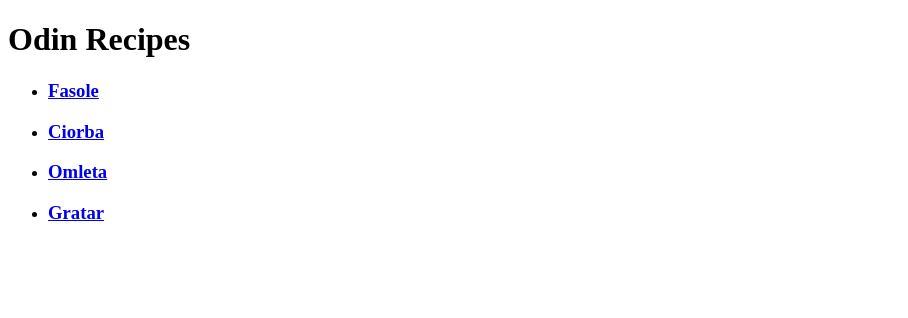
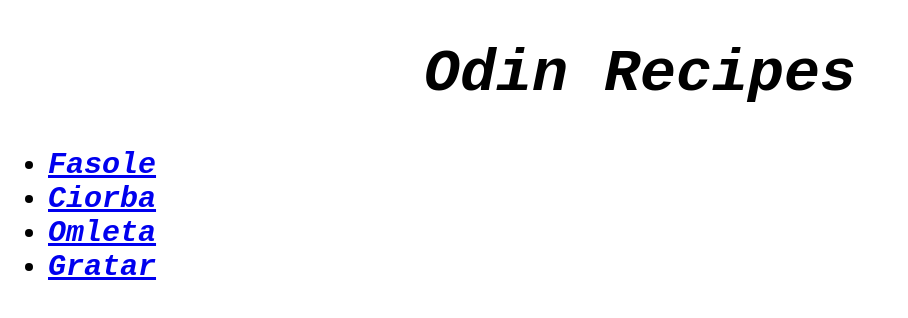
Before and after one commit to GeorgeeIon/odin-recipes, a plain HTML site: page index.html in a window 1280 px wide. Shown: the whole page, without its empty margins (0-908 px from the left). Drawn offline with Linux system fonts and the light colour scheme.

Commit message:
Added CSS

```diff
--- a/index.html
+++ b/index.html
@@ -5,14 +5,15 @@
     <meta http-equiv="X-UA-Compatible" content="IE=edge">
     <meta name="viewport" content="width=device-width, initial-scale=1.0">
     <title>Document</title>
+    <link rel="stylesheet" href="style.css">
 </head>
 <body>
     <h1>Odin Recipes</h1>
-   <ul>
-    <li><h3><a href="./fasole.html">Fasole</a></h3></li>
-    <li><h3><a href="./ciorba.html">Ciorba</a></h3></li>
-    <li><h3><a href="./omleta.html">Omleta</a></h3></li>
-    <li><h3><a href="./gratar.html">Gratar</a></h3></li>
+   <ul class="lista">
+    <li><a href="./fasole.html">Fasole</a></li>
+    <li><a href="./ciorba.html">Ciorba</a></li>
+    <li><a href="./omleta.html">Omleta</a></li>
+    <li><a href="./gratar.html">Gratar</a></li>
     </ul>
 </body>
 </html>
--- /dev/null
+++ b/style.css
@@ -0,0 +1,15 @@
+h1 {
+    text-align: center;
+    font-size: 60px;
+    font-family: 'Courier New', Courier, monospace;
+    font-weight: bold;
+    font-style: italic;
+}
+
+.lista {
+    text-align: left;
+    font-size: 30px;
+    font-style: italic;
+    font-family: 'Courier New', Courier, monospace;
+    font-weight: bold;
+}
--- /dev/null
+++ b/style_ciorba.css
@@ -0,0 +1,20 @@
+h1 {
+    text-align: center;
+    font-size: 60px;
+    font-family: 'Courier New', Courier, monospace;
+    font-weight: bold;
+    font-style: italic;
+}
+img{
+    height: auto;
+    width: 500px;
+    display: block;
+    margin-left: auto;
+    margin-right: auto;
+}
+p{
+    font-family: 'Courier New', Courier, monospace;
+    text-align: center;
+    font-style: italic;
+    font-size: 20px;
+}
--- /dev/null
+++ b/style_fasole.css
@@ -0,0 +1,20 @@
+h1 {
+    text-align: center;
+    font-size: 60px;
+    font-family: 'Courier New', Courier, monospace;
+    font-weight: bold;
+    font-style: italic;
+}
+img{
+    height: auto;
+    width: 500px;
+    display: block;
+    margin-left: auto;
+    margin-right: auto;
+}
+p{
+    font-family: 'Courier New', Courier, monospace;
+    text-align: center;
+    font-style: italic;
+    font-size: 20px;
+}
--- /dev/null
+++ b/style_gratar.css
@@ -0,0 +1,20 @@
+h1 {
+    text-align: center;
+    font-size: 60px;
+    font-family: 'Courier New', Courier, monospace;
+    font-weight: bold;
+    font-style: italic;
+}
+img{
+    height: auto;
+    width: 500px;
+    display: block;
+    margin-left: auto;
+    margin-right: auto;
+}
+p{
+    font-family: 'Courier New', Courier, monospace;
+    text-align: center;
+    font-style: italic;
+    font-size: 20px;
+}
--- /dev/null
+++ b/style_omleta.css
@@ -0,0 +1,20 @@
+h1 {
+    text-align: center;
+    font-size: 60px;
+    font-family: 'Courier New', Courier, monospace;
+    font-weight: bold;
+    font-style: italic;
+}
+img{
+    height: auto;
+    width: 500px;
+    display: block;
+    margin-left: auto;
+    margin-right: auto;
+}
+p{
+    font-family: 'Courier New', Courier, monospace;
+    text-align: center;
+    font-style: italic;
+    font-size: 20px;
+}
```
Also changed, not shown: ciorba.html (+1 -0 lines), fasole.html (+1 -0 lines), gratar.html (+1 -0 lines), omleta.html (+1 -0 lines).
